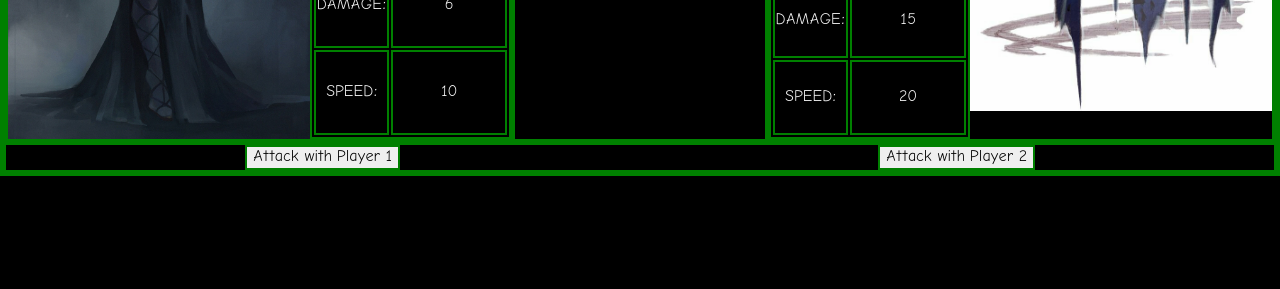
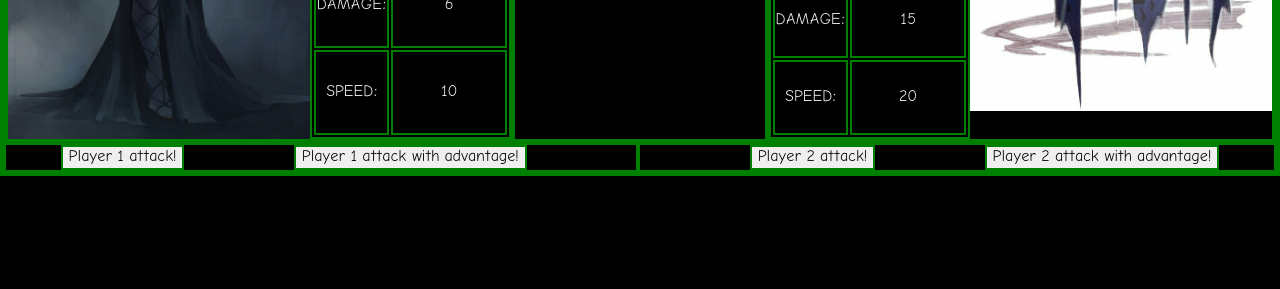
Before and after one commit to ZebraMilk/rpg-combat-simulator, a plain HTML site: page index.html in a window 1280 px wide. Shown: the part 511-800 px from the top of the page. Drawn offline with Linux system fonts and the light colour scheme.

```diff
--- a/index.html
+++ b/index.html
@@ -73,10 +73,17 @@
     </main>
     <div class="console">
       <button class="attack-btn player-1" type="button">
-        Attack with Player 1
+        Player 1 attack!
       </button>
+      <button class="attack-btn advantage player-1" type="button">
+        Player 1 attack with advantage!
+      </button>
+      <div></div>
       <button class="attack-btn player-2" type="button">
-        Attack with Player 2
+        Player 2 attack!
+      </button>
+      <button class="attack-btn advantage player-2" type="button">
+        Player 2 attack with advantage!
       </button>
     </div>
   </body>
```
Also changed, not shown: main.bundle.js (+4 -2 lines).
